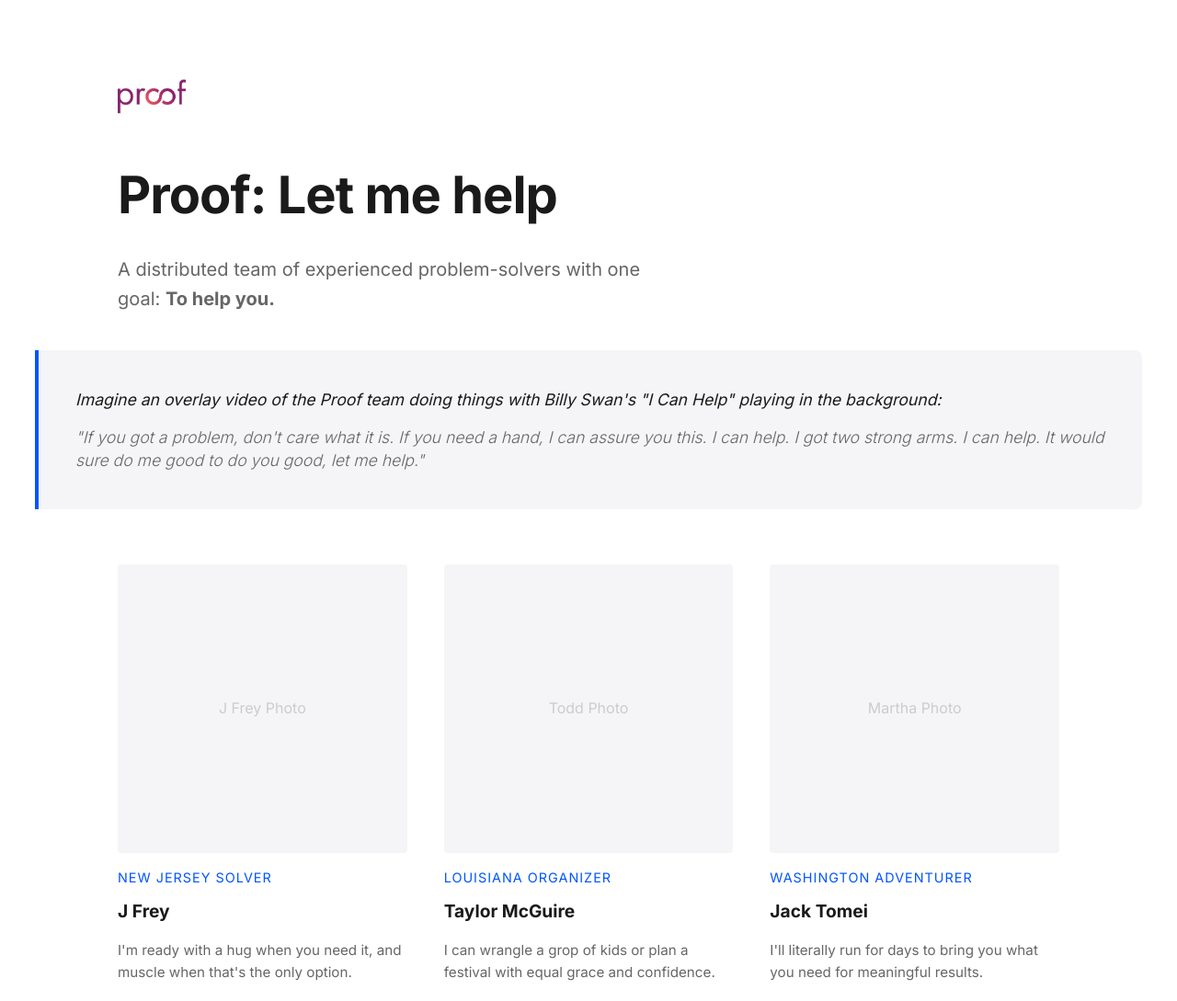
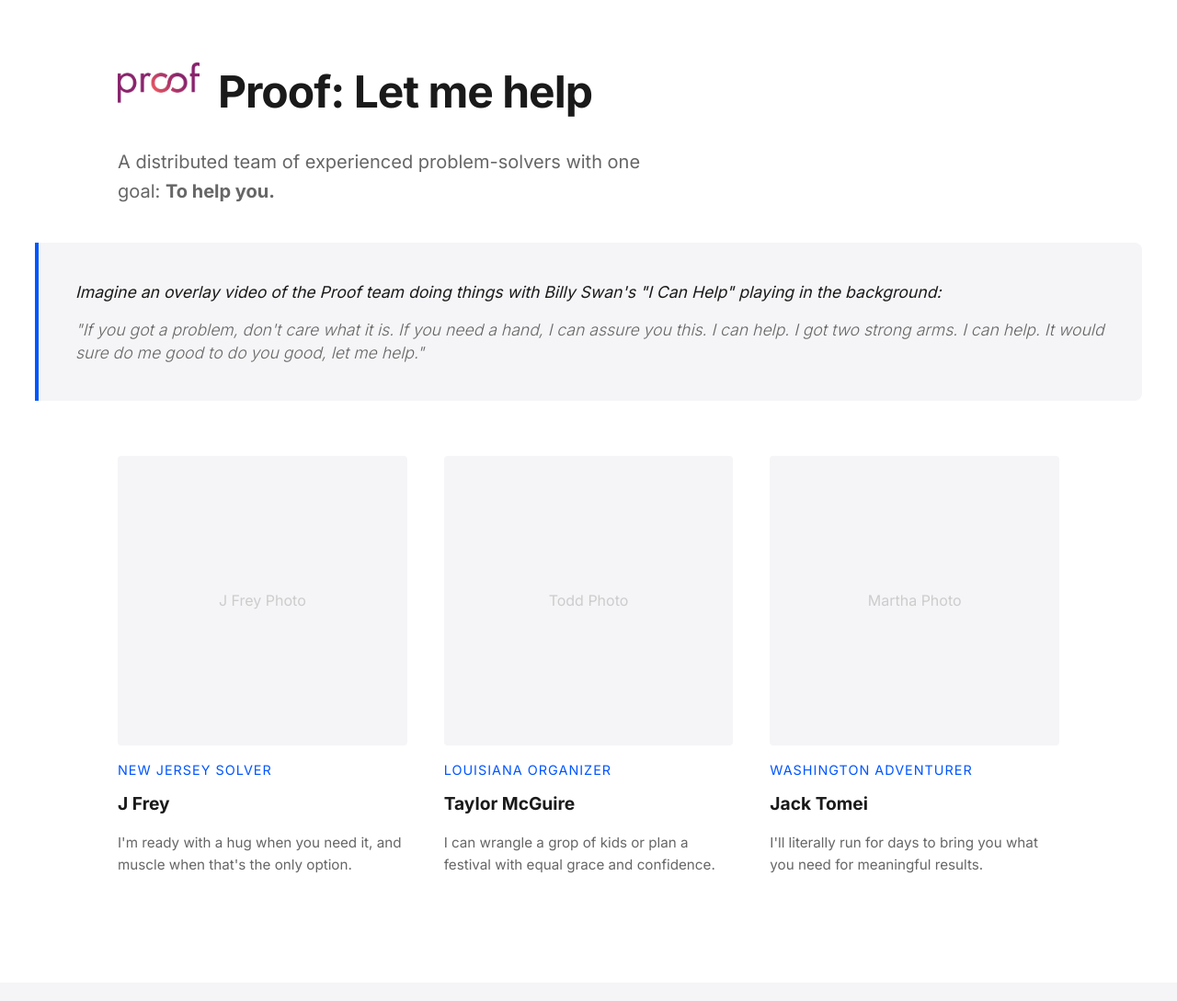
Before and after one commit to steveritchiePG/proof-let-me-help, a plain HTML site: page index.html in a window 1280 px wide. Shown: the top 1089 px of the page at 92% size. Drawn offline with Linux system fonts and the light colour scheme.

Commit message:
Update index.html with logo position
aligning the logo and header text

```diff
--- a/index.html
+++ b/index.html
@@ -15,7 +15,7 @@
             --video-overlay: rgba(0, 85, 255, 0.05);
         }
     .header-logo {
-        height: 50px; /* Adjust this height to fit your logo design */
+        height: 100px; /* Adjust this height to fit your logo design */
         width: auto;
         margin-bottom: 20px;
         display: block;
@@ -31,15 +31,28 @@
         }
 
        header {
-            padding: 80px 10% 20px;
+            padding: 60px 10% 20px;
             max-width: 1200px;
             margin: 0 auto;
         }
 
+        .header-main {
+            display: flex;
+            align-items: center; /* Vertically centers logo with text */
+            gap: 20px;           /* Space between logo and text */
+            margin-bottom: 10px;
+        }
+
+        .header-logo {
+            height: 60px;        /* Adjusted for a cleaner look next to text */
+            width: auto;
+            display: block;
+        }
+
         h1 {
-            font-size: 3.5rem;
+            font-size: 3rem;     /* Slightly smaller to fit better on one line */
             font-weight: 700;
-            margin-bottom: 20px;
+            margin: 0;           /* Removes default spacing that breaks alignment */
             letter-spacing: -1px;
         }
 
@@ -143,9 +156,10 @@
 <body>
 
     <header>
+    <div class="header-main">
         <img src="Full Color_Logo.png" alt="Proof Logo" class="header-logo">
-
         <h1>Proof: Let me help</h1>
+    </div>
     <p class="subtitle">
         A distributed team of experienced problem-solvers with one goal:
         <strong>To help you.</strong>
```
Lines whose indentation alone changed are shown as unchanged.
